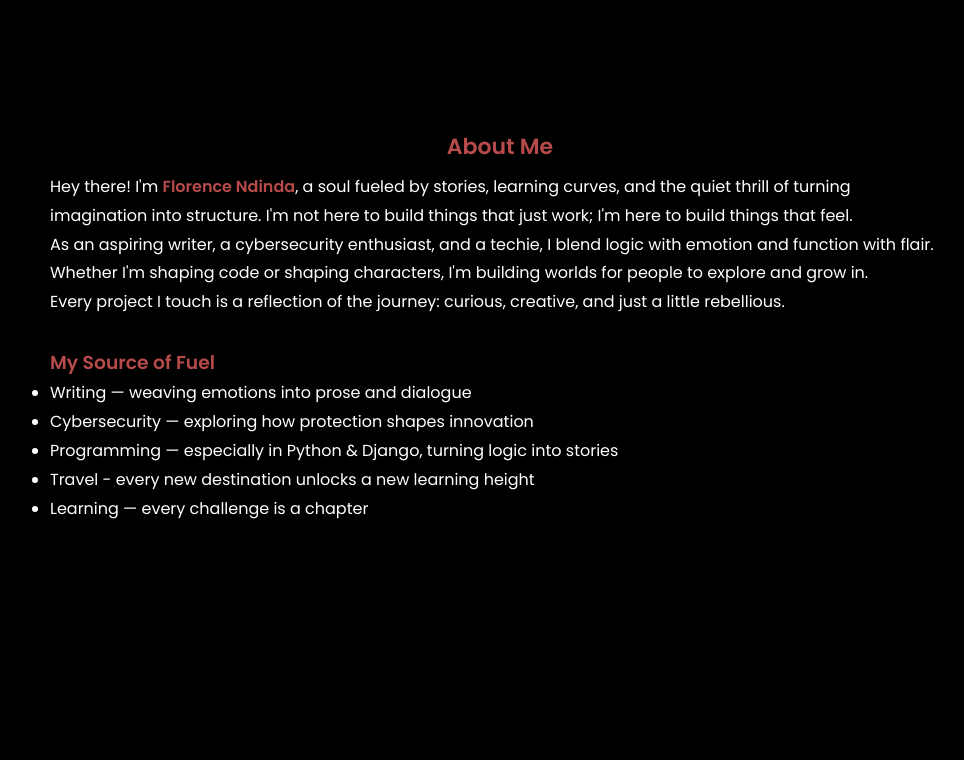
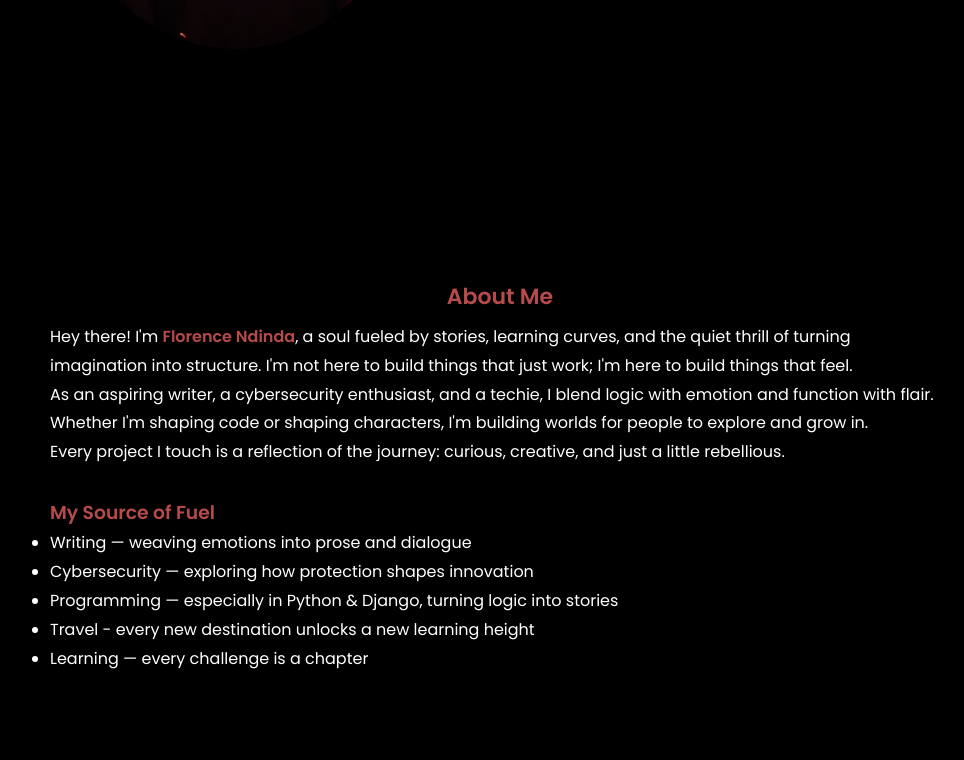
Before and after one commit to Flora72/Florence_Portfolio, a plain HTML site: page index.html in a window 1280 px wide. Shown: the part 720-1480 px from the top of the page, without its empty margins (140-1104 px from the left). Drawn offline with Linux system fonts and the light colour scheme.

Commit message:
Update style.css

```diff
--- a/style.css
+++ b/style.css
@@ -22,6 +22,7 @@ body{
     height: 100vh;
     overflow-x: hidden;
     background-color: black;
+    padding-top: 10rem;
     color: white;
 }
 
@@ -73,6 +74,20 @@ nav a.active{
     color: #b74b4b;
     text-align: center;
 }
+
+.about,
+.education,
+.skills-container,
+.projects,
+.contact {
+    padding-top: 10rem;
+}
+
+header.scrolled {
+    background-color: rgba(0, 0, 0, 0.95);
+    transition: background-color 0.3s ease;
+}
+
 
 /* about section/ get to know your amazing queen lol  */
 .about-content {
```
